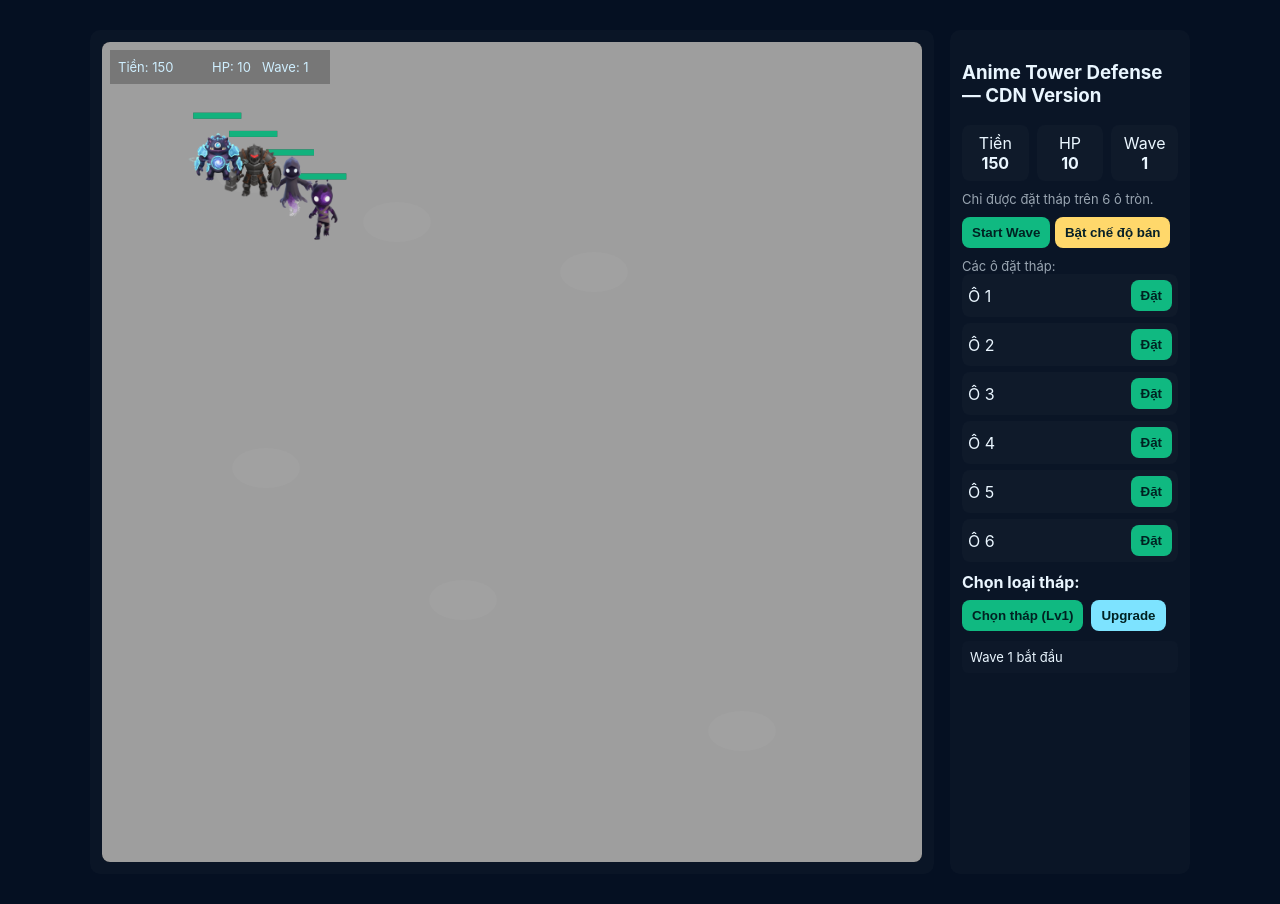
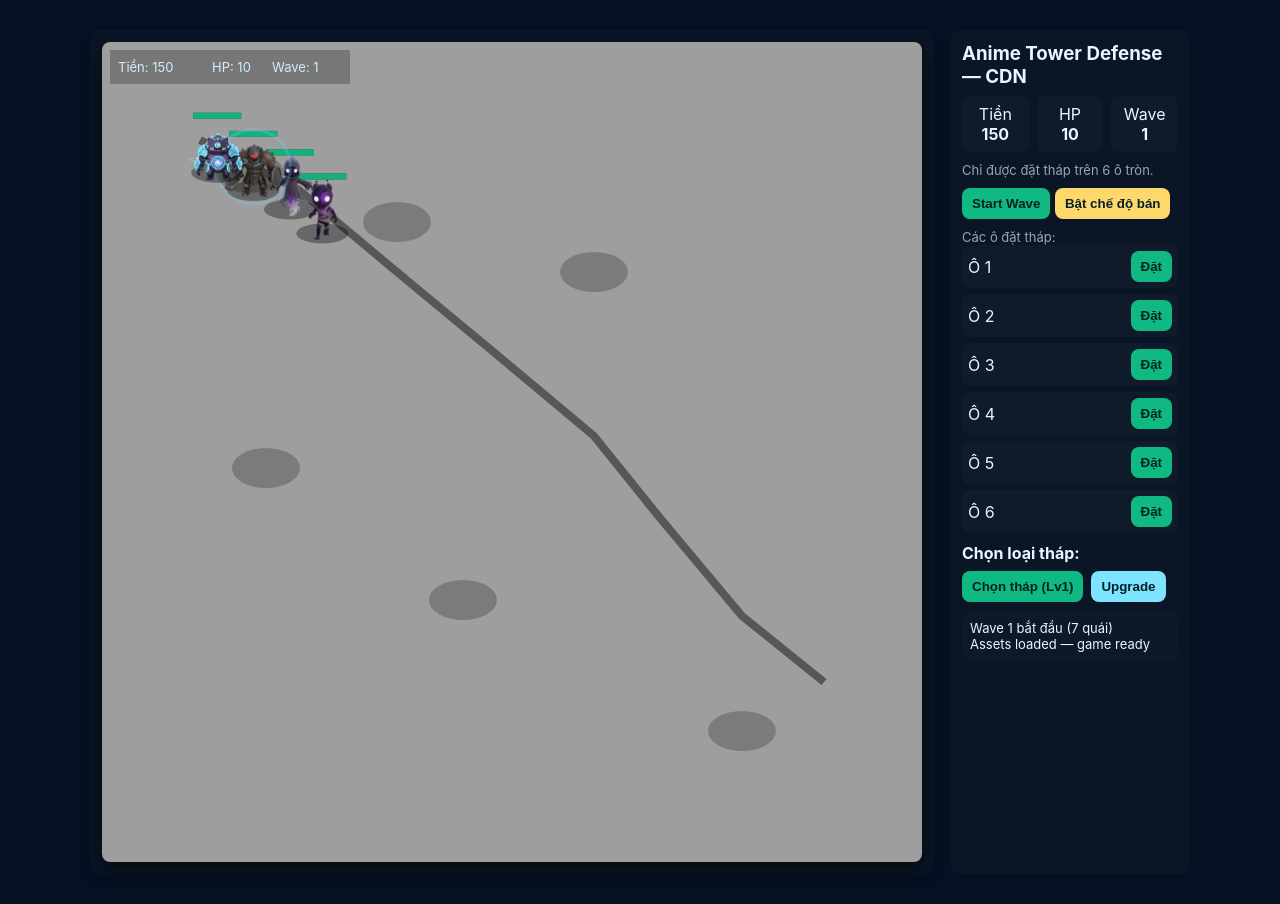
Before and after one commit to ninh218-hue/tome-td, a plain HTML site: page index.html in a window 1280 px wide. Both pictures are taken after a click on the button "Start Wave". Drawn offline with Linux system fonts and the light colour scheme.

Commit message:
Add files via upload

```diff
--- a/index.html
+++ b/index.html
@@ -3,20 +3,25 @@
 <head>
 <meta charset="utf-8" />
 <meta name="viewport" content="width=device-width,initial-scale=1" />
-<title>Anime Tower Defense — jsDelivr CDN</title>
+<title>Anime Tower Defense — CDN + Projectiles</title>
 <style>
-  body{margin:0;background:#051022;color:#eaf6ff;font-family:Inter,Arial}
+  :root{--bg:#051022;--panel:rgba(255,255,255,0.02);--muted:#9aa6b2}
+  html,body{height:100%;}
+  body{margin:0;background:var(--bg);color:#eaf6ff;font-family:Inter,Arial,Helvetica,sans-serif}
   .wrap{max-width:1100px;margin:18px auto;display:flex;gap:16px;padding:12px}
-  .panel{background:rgba(255,255,255,0.02);padding:12px;border-radius:10px}
-  #game{background:#000;display:block;border-radius:8px}
+  .panel{background:var(--panel);padding:12px;border-radius:10px}
+  #game{background:#000;display:block;border-radius:8px;box-shadow:0 8px 20px rgba(0,0,0,0.6)}
   .sidebar{width:320px}
   .stat{display:flex;gap:8px;margin-bottom:10px}
   .stat div{flex:1;background:rgba(255,255,255,0.02);padding:8px;border-radius:8px;text-align:center}
   button{background:#10b981;border:none;color:#022;padding:8px 10px;border-radius:8px;cursor:pointer;font-weight:600}
-  .muted{color:#9aa6b2;font-size:13px}
+  .muted{color:var(--muted);font-size:13px}
   .spots{margin-top:10px}
   .spot{padding:6px;background:rgba(255,255,255,0.02);border-radius:8px;margin-bottom:6px;display:flex;justify-content:space-between;align-items:center}
-  .log{margin-top:10px;max-height:220px;overflow:auto;padding:8px;border-radius:6px;background:rgba(255,255,255,0.01);font-size:13px}
+  .log{margin-top:10px;max-height:260px;overflow:auto;padding:8px;border-radius:6px;background:rgba(255,255,255,0.01);font-size:13px}
+  h3{margin:0 0 8px 0}
+  /* small responsive */
+  @media(max-width:1150px){.wrap{max-width:98vw}.sidebar{display:none}}
 </style>
 </head>
 <body>
@@ -26,7 +31,7 @@
   </div>
 
   <div class="panel sidebar">
-    <h3>Anime Tower Defense — CDN Version</h3>
+    <h3>Anime Tower Defense — CDN</h3>
     <div class="stat">
       <div>Tiền<br><strong id="money">150</strong></div>
       <div>HP<br><strong id="hp">10</strong></div>
@@ -58,319 +63,276 @@
 </div>
 
 <script>
-// ===========================
-// LOAD PNG TỪ jsDelivr CDN
-// ===========================
-const CDN = "https://cdn.jsdelivr.net/gh/ninh218-hue/tome-td/assets/";
-
+// -----------------------------
+// Config: CDN base (jsDelivr)
+// -----------------------------
+const CDN_BASE = 'https://cdn.jsdelivr.net/gh/ninh218-hue/tome-td/assets/';
 const ASSETS = {
-  map: CDN + "map.png",
+  map: CDN_BASE + 'map.png',
   towers: [
-    CDN + "tower_lv1.png",
-    CDN + "tower_lv2.png",
-    CDN + "tower_lv3.png",
-    CDN + "tower_lv4.png"
+    CDN_BASE + 'tower_lv1.png',
+    CDN_BASE + 'tower_lv2.png',
+    CDN_BASE + 'tower_lv3.png',
+    CDN_BASE + 'tower_lv4.png'
   ],
   enemies: [
-    CDN + "enemy_1.png",
-    CDN + "enemy_2.png",
-    CDN + "enemy_3.png",
-    CDN + "enemy_4.png"
+    CDN_BASE + 'enemy_1.png',
+    CDN_BASE + 'enemy_2.png',
+    CDN_BASE + 'enemy_3.png',
+    CDN_BASE + 'enemy_4.png'
   ]
 };
 
-// ===========================
-const canvas = document.getElementById("game");
-const ctx = canvas.getContext("2d");
+// -----------------------------
+// Canvas + basic state
+// -----------------------------
+const canvas = document.getElementById('game');
+const ctx = canvas.getContext('2d');
 const W = canvas.width, H = canvas.height;
 
-let imgs = {};
-let loaded = 0, total = 0;
+let images = {};
+let loaded = 0, totalToLoad = 0;
+const loadList = [ASSETS.map, ...ASSETS.towers, ...ASSETS.enemies];
+totalToLoad = loadList.length;
 
-const toLoad = [ASSETS.map, ...ASSETS.towers, ...ASSETS.enemies];
-total = toLoad.length;
-
-toLoad.forEach(src => {
+loadList.forEach(src => {
   const img = new Image();
-  img.crossOrigin = "anonymous";
+  img.crossOrigin = 'anonymous';
   img.src = src;
-  img.onload = () => { imgs[src] = img; loaded++; if(loaded===total) init(); };
-  img.onerror = () => { console.error("Load lỗi:", src); loaded++; if(loaded===total) init(); };
+  img.onload = () => { images[src] = img; loaded++; if(loaded === totalToLoad) startGame(); };
+  img.onerror = () => { console.error('Load lỗi', src); loaded++; if(loaded === totalToLoad) startGame(); };
 });
 
-// GAME STATE
+// Game state
 const state = { money:150, hp:10, wave:0, running:false, sellMode:false, selectedTowerIdx:0 };
-const logEl = document.getElementById("log");
-function log(t){ const d=document.createElement("div"); d.textContent=t; logEl.prepend(d); }
+const logEl = document.getElementById('log');
+function log(msg){ const d=document.createElement('div'); d.textContent=msg; logEl.prepend(d); }
 
-// SPOTS
+// Map spots as percent coords (same as previous)
 const spotsPercent = [
-  {x:0.18,y:0.16},
-  {x:0.36,y:0.22},
-  {x:0.60,y:0.28},
-  {x:0.20,y:0.52},
-  {x:0.44,y:0.68},
-  {x:0.78,y:0.84}
+  {x:0.18,y:0.16}, {x:0.36,y:0.22}, {x:0.60,y:0.28},
+  {x:0.20,y:0.52}, {x:0.44,y:0.68}, {x:0.78,y:0.84}
 ];
 let spots = [];
-let towers = new Array(6).fill(null);
+let towers = new Array(spotsPercent.length).fill(null);
 
-// PATH
 const pathPercent = [
-  {x:0.12,y:0.12},{x:0.24,y:0.18},{x:0.36,y:0.28},
-  {x:0.48,y:0.38},{x:0.60,y:0.48},{x:0.68,y:0.58},
-  {x:0.78,y:0.70},{x:0.88,y:0.78}
+  {x:0.12,y:0.12},{x:0.24,y:0.18},{x:0.36,y:0.28},{x:0.48,y:0.38},
+  {x:0.60,y:0.48},{x:0.68,y:0.58},{x:0.78,y:0.70},{x:0.88,y:0.78}
 ];
-function pct(p){ return {x:Math.round(p.x*W), y:Math.round(p.y*H)}; }
+function pct(p){ return { x: Math.round(p.x * W), y: Math.round(p.y * H) }; }
 
 let enemies = [];
-const enemySize = 64;
+const ENEMY_SIZE = 64;
 
-// INIT
-function init(){
-  spots = spotsPercent.map(p=>pct(p));
-  const list = document.getElementById("spots-list");
-  list.innerHTML = "";
+// New systems
+let projectiles = []; // {x,y,txRef,dmg,color,size,speed}
+let explosions = []; // {x,y,t}
 
+// -----------------------------
+// Start / init
+// -----------------------------
+function startGame(){
+  // compute spots
+  spots = spotsPercent.map(p => pct(p));
+  // populate UI spots list
+  const spotsList = document.getElementById('spots-list'); spotsList.innerHTML = '';
   spots.forEach((s,i)=>{
-    let div=document.createElement("div");
-    div.className="spot";
-    div.innerHTML=`<div>Ô ${i+1}</div><div><button data-i="${i}">Đặt</button></div>`;
-    list.appendChild(div);
+    const el = document.createElement('div'); el.className='spot';
+    el.innerHTML = `<div>Ô ${i+1}</div><div><button data-i="${i}">Đặt</button></div>`;
+    spotsList.appendChild(el);
   });
+  document.querySelectorAll('#spots-list button').forEach(b=>{ b.onclick = ()=> placeTower(Number(b.dataset.i)); });
 
-  document.querySelectorAll("#spots-list button").forEach(btn=>{
-    btn.onclick = ()=> placeTower(Number(btn.dataset.i));
-  });
+  // buttons
+  document.getElementById('select-tower').onclick = ()=>{
+    state.selectedTowerIdx = (state.selectedTowerIdx+1) % ASSETS.towers.length;
+    document.getElementById('select-tower').textContent = 'Chọn tháp (Lv' + (state.selectedTowerIdx+1) + ')';
+  };
+  document.getElementById('upgrade-btn').onclick = upgradeSelectedTower;
+  document.getElementById('start-wave').onclick = startWave;
+  document.getElementById('sell-mode').onclick = ()=>{ state.sellMode = !state.sellMode; document.getElementById('sell-mode').textContent = state.sellMode ? 'Đang chế độ bán' : 'Bật chế độ bán'; };
 
-  document.getElementById("select-tower").onclick = ()=>{
-    state.selectedTowerIdx = (state.selectedTowerIdx+1)%4;
-    document.getElementById("select-tower").textContent = "Chọn tháp (Lv" + (state.selectedTowerIdx+1) + ")";
-  };
-
-  document.getElementById("upgrade-btn").onclick = upgradeTower;
-  document.getElementById("sell-mode").onclick = ()=>{
-    state.sellMode = !state.sellMode;
-    document.getElementById("sell-mode").textContent =
-      state.sellMode ? "Đang chế độ bán" : "Bật chế độ bán";
-  };
-
-  document.getElementById("start-wave").onclick = startWave;
   canvas.onclick = onCanvasClick;
 
+  updateHUD();
   requestAnimationFrame(loop);
+  log('Assets loaded — game ready');
 }
 
-// COST
-function getCost(lv){ return [0,70,90,120,160][lv]; }
+// -----------------------------
+// Helpers
+// -----------------------------
+function updateHUD(){ document.getElementById('money').textContent=state.money; document.getElementById('hp').textContent=state.hp; document.getElementById('wave').textContent=state.wave; }
+function getTowerCost(lv){ return [0,70,90,120,160][lv] || 70; }
 
+// -----------------------------
+// Tower placement + upgrade
+// -----------------------------
 function placeTower(i){
-  if(towers[i]){ log("Ô này đã có tháp"); return; }
-  if(state.money < getCost(1)){ log("Không đủ tiền"); return; }
-  towers[i] = {level:1,selected:false};
-  state.money -= getCost(1);
-  updateHUD();
-  log("Đặt tháp ô "+(i+1));
+  if(towers[i]){ log('Ô này đã có tháp'); return; }
+  const cost = getTowerCost(1);
+  if(state.money < cost){ log('Không đủ tiền'); return; }
+  towers[i] = { level:1, selected:false };
+  state.money -= cost; updateHUD(); log('Đặt tháp ô '+(i+1)+' (-'+cost+')');
 }
 
-function upgradeTower(){
-  let idx = towers.findIndex(t=>t && t.selected);
-  if(idx<0){ log("Chưa chọn tháp"); return; }
-  let t = towers[idx];
-  if(t.level>=4){ log("Max cấp"); return; }
-  let cost = 40*t.level;
-  if(state.money<cost){ log("Không đủ tiền"); return; }
-  t.level++; state.money -= cost;
-  updateHUD();
-  log(`Upgrade ô ${idx+1} → Lv${t.level}`);
+function upgradeSelectedTower(){
+  const idx = towers.findIndex(t => t && t.selected);
+  if(idx === -1){ log('Chưa chọn tháp'); return; }
+  const t = towers[idx];
+  if(t.level >= 4){ log('Đã tối đa'); return; }
+  const cost = 40 * t.level;
+  if(state.money < cost){ log('Không đủ tiền'); return; }
+  t.level++; state.money -= cost; updateHUD(); log('Nâng cấp ô '+(idx+1)+' → Lv '+t.level+' (-'+cost+')');
 }
 
 function onCanvasClick(e){
-  const rect = canvas.getBoundingClientRect();
-  let mx=e.clientX-rect.left, my=e.clientY-rect.top;
+  const rect = canvas.getBoundingClientRect(); const mx = e.clientX - rect.left, my = e.clientY - rect.top;
+  let found = -1; spots.forEach((s,i)=>{ if(Math.hypot(mx-s.x,my-s.y) < 40) found = i; });
+  if(found === -1) return;
+  if(state.sellMode){ if(towers[found]){ state.money += Math.floor(getTowerCost(towers[found].level) * 0.5); towers[found]=null; updateHUD(); log('Đã bán tháp ô '+(found+1)); } return; }
+  towers.forEach(t=>{ if(t) t.selected=false; });
+  if(towers[found]){ towers[found].selected = true; log('Chọn tháp ô '+(found+1)+' (Lv '+towers[found].level+')'); } else { placeTower(found); }
+}
 
-  let clicked=-1;
-  spots.forEach((s,i)=>{
-    if(Math.hypot(mx-s.x,my-s.y)<40) clicked=i;
-  });
-  if(clicked<0) return;
+// -----------------------------
+// Wave spawn
+// -----------------------------
+let spawnQueue = []; let spawnTimer = 0;
+function startWave(){ if(state.running) return; state.running=true; state.wave++; updateHUD();
+  spawnQueue = []; const count = 6 + Math.floor(state.wave * 1.2);
+  for(let i=0;i<count;i++){ spawnQueue.push({ hp:20 + state.wave*8, speed:0.6 + state.wave*0.03, src: ASSETS.enemies[i % ASSETS.enemies.length] }); }
+  log('Wave '+state.wave+' bắt đầu ('+spawnQueue.length+' quái)'); }
 
-  if(state.sellMode){
-    if(towers[clicked]){
-      state.money += Math.floor(getCost(towers[clicked].level)*0.5);
-      towers[clicked]=null; updateHUD(); log("Bán tháp");
-    }
-    return;
+// -----------------------------
+// Projectiles + Explosions systems
+// -----------------------------
+// projectile: {x,y,txRef,dmg,color,size,speed}
+// explosion: {x,y,t}
+
+// -----------------------------
+// Main update loop
+// -----------------------------
+let last = performance.now();
+function loop(now){ const dt = (now - last)/1000; last = now; update(dt); draw(); requestAnimationFrame(loop); }
+
+function update(dt){
+  // spawn
+  if(state.running && spawnQueue.length>0){ spawnTimer -= dt; if(spawnTimer <= 0){ const e = spawnQueue.shift(); const start = pct(pathPercent[0]); enemies.push({ hp:e.hp, maxHp:e.hp, speed:e.speed, progress:0, x:start.x, y:start.y, src:e.src, ring: (e.src === ASSETS.enemies[2]) }); spawnTimer = 0.8; } }
+  else if(state.running && spawnQueue.length===0 && enemies.length===0){ state.running = false; state.money += 30 + state.wave*6; updateHUD(); log('Wave hoàn thành + tiền thưởng'); }
+
+  // move enemies
+  for(let i = enemies.length-1; i>=0; i--){ const en = enemies[i]; const seg = Math.floor(en.progress); const next = Math.min(seg+1, pathPercent.length-1);
+    const s = pct(pathPercent[seg]); const e = pct(pathPercent[next]); const segLen = Math.hypot(e.x - s.x, e.y - s.y) || 1;
+    en.progress += (en.speed * dt * 80) / segLen;
+    const seg2 = Math.floor(en.progress); const next2 = Math.min(seg2+1, pathPercent.length-1);
+    const s2 = pct(pathPercent[seg2]); const e2 = pct(pathPercent[next2]); const p = en.progress - seg2;
+    en.x = s2.x + (e2.x - s2.x) * p; en.y = s2.y + (e2.y - s2.y) * p;
+    if(en.progress >= pathPercent.length-1){ state.hp--; enemies.splice(i,1); updateHUD(); log('Quái lọt vào base! HP -1'); if(state.hp <= 0){ log('Game Over, reset'); resetGame(); } }
   }
 
-  towers.forEach(t=>{ if(t) t.selected=false; });
-
-  if(towers[clicked]){ towers[clicked].selected=true; log("Chọn tháp "+(clicked+1)); }
-  else placeTower(clicked);
-}
-
-// WAVE
-let spawnTimer=0, spawnQueue=[];
-function startWave(){
-  if(state.running) return;
-  state.running = true;
-  state.wave++; updateHUD();
-
-  let count = 6 + Math.floor(state.wave*1.2);
-  spawnQueue = [];
-  for(let i=0;i<count;i++){
-    spawnQueue.push({
-      hp:20+state.wave*8,
-      speed:0.6+state.wave*0.03,
-      src: ASSETS.enemies[i%4]
-    });
-  }
-  log("Wave "+state.wave+" bắt đầu");
-}
-
-function update(dt){
-  if(state.running){
-    spawnTimer -= dt;
-    if(spawnQueue.length>0 && spawnTimer<=0){
-      const e=spawnQueue.shift();
-      const start=pct(pathPercent[0]);
-      enemies.push({
-        hp:e.hp,maxHp:e.hp,speed:e.speed,progress:0,
-        x:start.x,y:start.y,src:e.src
-      });
-      spawnTimer=0.8;
-    }
-    if(spawnQueue.length===0 && enemies.length===0){
-      state.running=false;
-      state.money += 30 + state.wave*6;
-      updateHUD();
-      log("Wave hoàn thành");
-    }
-  }
-
-  // Move enemies
-  for(let i=enemies.length-1;i>=0;i--){
-    let en=enemies[i];
-    let seg=Math.floor(en.progress);
-    let next=Math.min(seg+1,pathPercent.length-1);
-
-    let s=pct(pathPercent[seg]);
-    let d=pct(pathPercent[next]);
-    let dist=Math.hypot(d.x-s.x,d.y-s.y);
-
-    en.progress += (en.speed*dt*80)/dist;
-
-    let seg2=Math.floor(en.progress);
-    let next2=Math.min(seg2+1,pathPercent.length-1);
-    let s2=pct(pathPercent[seg2]);
-    let d2=pct(pathPercent[next2]);
-    let p=en.progress-seg2;
-
-    en.x=s2.x+(d2.x-s2.x)*p;
-    en.y=s2.y+(d2.y-s2.y)*p;
-
-    if(en.progress >= pathPercent.length-1){
-      state.hp--; enemies.splice(i,1);
-      updateHUD(); log("Quái vào nhà! HP -1");
-      if(state.hp<=0) reset();
-    }
-  }
-
-  // Towers attack
+  // towers attack -> create projectiles
   towers.forEach((t,i)=>{
-    if(!t) return;
-    let pos=spots[i];
-    t.cd=(t.cd||0)-dt;
-    let range=120+(t.level-1)*20;
-
-    if(t.cd<=0){
-      let target=null, best=1e9;
-      enemies.forEach(en=>{
-        let d=Math.hypot(en.x-pos.x,en.y-pos.y);
-        if(d<range && d<best){ best=d; target=en; }
-      });
-
-      if(target){
-        let dmg=12+(t.level-1)*8;
-        target.hp -= dmg;
-        t.cd=0.9/(1+0.08*(t.level-1));
-
-        if(target.hp<=0){
-          enemies.splice(enemies.indexOf(target),1);
-          state.money+=10; updateHUD();
-          log("Quái chết +10 tiền");
-        }
-      }
-    }
-  });
-}
-
-function draw(){
-  ctx.clearRect(0,0,W,H);
-  ctx.drawImage(imgs[ASSETS.map],0,0,W,H);
-
-  spots.forEach((s,i)=>{
-    ctx.beginPath();
-    ctx.fillStyle="rgba(255,255,255,0.03)";
-    ctx.ellipse(s.x,s.y,34,20,0,0,Math.PI*2);
-    ctx.fill();
-
-    let t=towers[i];
-    if(t){
-      let img=imgs[ASSETS.towers[t.level-1]];
-      let w=img.width*0.55, h=img.height*0.55;
-      ctx.drawImage(img,s.x-w/2,s.y-h/2-6,w,h);
-
-      if(t.selected){
-        ctx.beginPath();
-        ctx.strokeStyle="rgba(255,255,255,0.7)";
-        ctx.lineWidth=2;
-        ctx.ellipse(s.x,s.y,42,26,0,0,Math.PI*2);
-        ctx.stroke();
-      }
+    if(!t) return; t.cd = (t.cd||0) - dt; const pos = spots[i]; const range = 120 + (t.level-1)*20;
+    if(t.cd <= 0){ let target = null, best = 1e9; enemies.forEach(en=>{ const d = Math.hypot(en.x - pos.x, en.y - pos.y); if(d < range && d < best){ best = d; target = en; } });
+      if(target){ const dmg = 12 + (t.level-1)*8; const color = ['#60f0ff','#ffe56a','#ff8c42','#ff4b4b'][t.level-1]; const size = 6 + t.level*1.5; const speed = 520 + t.level*60; projectiles.push({ x: pos.x, y: pos.y - 20, txRef: target, dmg, color, size, speed }); t.cd = 0.9 / (1 + 0.08*(t.level-1)); }
     }
   });
 
-  enemies.forEach(en=>{
-    let img=imgs[en.src];
-    ctx.drawImage(img,en.x-enemySize/2,en.y-enemySize/2,enemySize,enemySize);
+  // update projectiles
+  for(let i = projectiles.length-1; i>=0; i--){ const p = projectiles[i]; const tx = p.txRef; if(!tx){ projectiles.splice(i,1); continue; } const dx = tx.x - p.x; const dy = tx.y - p.y; const dist = Math.hypot(dx,dy);
+    if(dist < 10 || !tx){ // hit
+      tx.hp -= p.dmg; explosions.push({ x: tx.x, y: tx.y, t: 0 }); projectiles.splice(i,1);
+      if(tx.hp <= 0){ const idx = enemies.indexOf(tx); if(idx>=0){ enemies.splice(idx,1); state.money += 10; updateHUD(); log('Quái chết +10 tiền'); } }
+      continue;
+    }
+    const vx = (dx / dist) * p.speed * dt; const vy = (dy / dist) * p.speed * dt; p.x += vx; p.y += vy;
+  }
 
-    let pct=en.hp/en.maxHp;
-    ctx.fillStyle="rgba(0,0,0,0.6)";
-    ctx.fillRect(en.x-24,en.y-36,48,6);
-    ctx.fillStyle="rgba(16,185,129,0.95)";
-    ctx.fillRect(en.x-24,en.y-36,48*pct,6);
+  // update explosions
+  for(let i = explosions.length-1; i>=0; i--){ explosions[i].t += dt; if(explosions[i].t > 0.35) explosions.splice(i,1); }
+}
+
+// -----------------------------
+// Draw: map, path, spots, towers, enemies, projectiles, explosions
+// -----------------------------
+function draw(){
+  ctx.clearRect(0,0,W,H);
+  // map
+  const mapImg = images[ASSETS.map]; if(mapImg) ctx.drawImage(mapImg, 0, 0, W, H);
+  else { ctx.fillStyle='#001'; ctx.fillRect(0,0,W,H); }
+
+  // soft path overlay for clarity
+  ctx.beginPath(); pathPercent.forEach((p,i)=>{ const pt = pct(p); if(i===0) ctx.moveTo(pt.x,pt.y); else ctx.lineTo(pt.x,pt.y); }); ctx.lineWidth = 8; ctx.strokeStyle = 'rgba(0,0,0,0.45)'; ctx.stroke();
+
+  // spots & towers
+  spots.forEach((s,i)=>{
+    // spot shadow/plate
+    ctx.beginPath(); ctx.fillStyle = 'rgba(0,0,0,0.22)'; ctx.ellipse(s.x, s.y, 34, 20, 0, 0, Math.PI*2); ctx.fill();
+
+    const t = towers[i];
+    if(t){
+      // tower shadow
+      ctx.beginPath(); ctx.fillStyle = 'rgba(0,0,0,0.35)'; ctx.ellipse(s.x, s.y + 28, 34, 12, 0, 0, Math.PI*2); ctx.fill();
+
+      // draw tower image height fixed to 80px
+      const img = images[ ASSETS.towers[t.level - 1] ];
+      if(img){ const targetH = 80; const ratio = img.width / img.height; const h = targetH; const w = targetH * ratio; ctx.drawImage(img, s.x - w/2, s.y - h + 12, w, h); }
+
+      // selection halo
+      if(t.selected){ ctx.beginPath(); ctx.strokeStyle = 'rgba(255,255,255,0.75)'; ctx.lineWidth = 2; ctx.ellipse(s.x, s.y, 44, 28, 0,0,Math.PI*2); ctx.stroke(); }
+    }
   });
 
-  ctx.fillStyle='rgba(0,0,0,0.25)';
-  ctx.fillRect(8,8,220,34);
-  ctx.fillStyle='#cfefff';
-  ctx.font='13px Inter';
-  ctx.fillText("Tiền: "+state.money,16,30);
-  ctx.fillText("HP: "+state.hp,110,30);
-  ctx.fillText("Wave: "+state.wave,160,30);
+  // enemies
+  enemies.forEach(en=>{
+    // enemy shadow
+    ctx.beginPath(); ctx.fillStyle = 'rgba(0,0,0,0.35)'; ctx.ellipse(en.x, en.y + 24, 26, 10, 0,0,Math.PI*2); ctx.fill();
+
+    const img = images[en.src]; if(img) ctx.drawImage(img, en.x - ENEMY_SIZE/2, en.y - ENEMY_SIZE/2, ENEMY_SIZE, ENEMY_SIZE);
+
+    // hp bar
+    const pct = Math.max(0, en.hp / en.maxHp);
+    ctx.fillStyle = 'rgba(0,0,0,0.6)'; ctx.fillRect(en.x - 24, en.y - 36, 48, 6);
+    ctx.fillStyle = 'rgba(16,185,129,0.95)'; ctx.fillRect(en.x - 24, en.y - 36, 48 * pct, 6);
+
+    // boss ring effect
+    if(en.ring){ ctx.beginPath(); const t = (performance.now()%1000)/1000; ctx.strokeStyle = 'rgba(120,200,255,0.25)'; ctx.lineWidth = 3; ctx.arc(en.x, en.y, 40 + 6*Math.sin(t*2*Math.PI), 0, Math.PI*2); ctx.stroke(); }
+  });
+
+  // projectiles
+  projectiles.forEach(p=>{
+    ctx.beginPath(); ctx.fillStyle = p.color; ctx.arc(p.x, p.y, p.size, 0, Math.PI*2); ctx.fill();
+    // light trail
+    ctx.globalAlpha = 0.35; ctx.fillStyle = p.color; ctx.fillRect(p.x - (p.size/2), p.y - (p.size/2), p.size*0.8, p.size*0.8); ctx.globalAlpha = 1;
+  });
+
+  // explosions
+  explosions.forEach(ex=>{
+    const t = ex.t; const size = 8 + 48 * t; ctx.beginPath(); ctx.strokeStyle = 'rgba(255,210,90,' + (1 - t*2) + ')'; ctx.lineWidth = 2; ctx.arc(ex.x, ex.y, size, 0, Math.PI*2); ctx.stroke();
+  });
+
+  // HUD small overlay
+  ctx.fillStyle = 'rgba(0,0,0,0.25)'; ctx.fillRect(8,8,240,34);
+  ctx.fillStyle = '#cfefff'; ctx.font = '13px Inter'; ctx.textAlign = 'left';
+  ctx.fillText('Tiền: ' + state.money, 16, 30); ctx.fillText('HP: ' + state.hp, 110, 30); ctx.fillText('Wave: ' + state.wave, 170, 30);
 }
 
-function loop(now){
-  const dt = (now-(loop.last||now))/1000;
-  loop.last = now;
-  if(loaded===total) update(dt);
-  draw();
-  requestAnimationFrame(loop);
-}
+// -----------------------------
+// Reset
+// -----------------------------
+function resetGame(){ state.hp = 10; state.money = 150; state.wave = 0; towers = new Array(spots.length).fill(null); enemies = []; projectiles = []; explosions = []; updateHUD(); log('Reset game'); }
 
-function updateHUD(){
-  document.getElementById("money").textContent=state.money;
-  document.getElementById("hp").textContent=state.hp;
-  document.getElementById("wave").textContent=state.wave;
-}
+// -----------------------------
+// Utilities
+// -----------------------------
+function pct(p){ return { x: Math.round(p.x * W), y: Math.round(p.y * H) }; }
 
-function reset(){
-  state.hp=10; state.money=150; state.wave=0;
-  towers=new Array(6).fill(null);
-  enemies=[]; updateHUD();
-  log("Reset game");
-}
+// -----------------------------
+// Start of file - export minimal helper to window for debug
+// -----------------------------
+window.__td = { state };
 </script>
 </body>
 </html>
```
